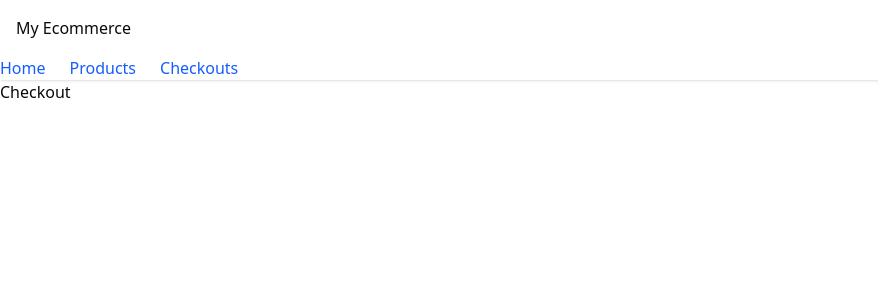
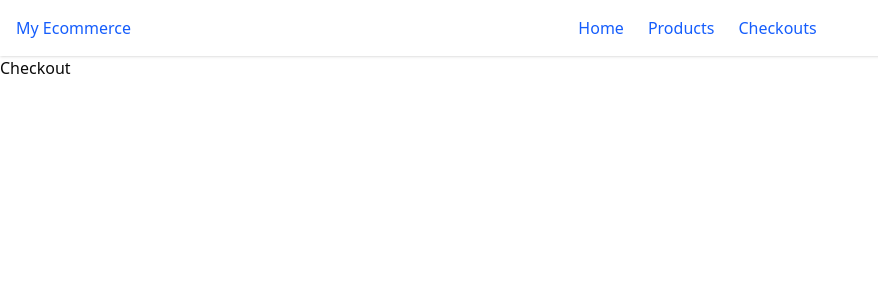
Before and after one commit to Dushmanthr/ecommerce_next, a Next.js app: page /checkouts in a window 1280 px wide. Shown: the top 300 px of the page, without its empty margins (0-878 px from the left). Built offline with nearby package versions, Linux system fonts and the light colour scheme.

Commit message:
feature: navbar feature developed

```diff
--- a/components/navbar.tsx
+++ b/components/navbar.tsx
@@ -5,16 +5,19 @@
     return (
         <nav className='sticky top-0 z-50 bg-white shadow'>
             <div className='container mx-auto flex items-center justify-between px-4 py-4'>
-                <Link href='/'>My Ecommerce</Link>
-            </div>
+                <Link href='/' className = "hover: text-blue-600">My Ecommerce</Link>
 
             <div className='hidden-md flex space-x-6'>
                 <Link href= "/" className='hover: text-blue-600'>Home</Link>
                 <Link href= "/products" className='hover: text-blue-600'>Products</Link>
                 <Link href= "/checkouts" className= 'hover: text-blue-600'>Checkouts</Link>
             </div>
+            <div className="flex item-center space-x-4"></div>
+            </div>
 
-            <div className="flex item-center space-x-4"></div>
+
+
+
         </nav>
     )
 }
```
